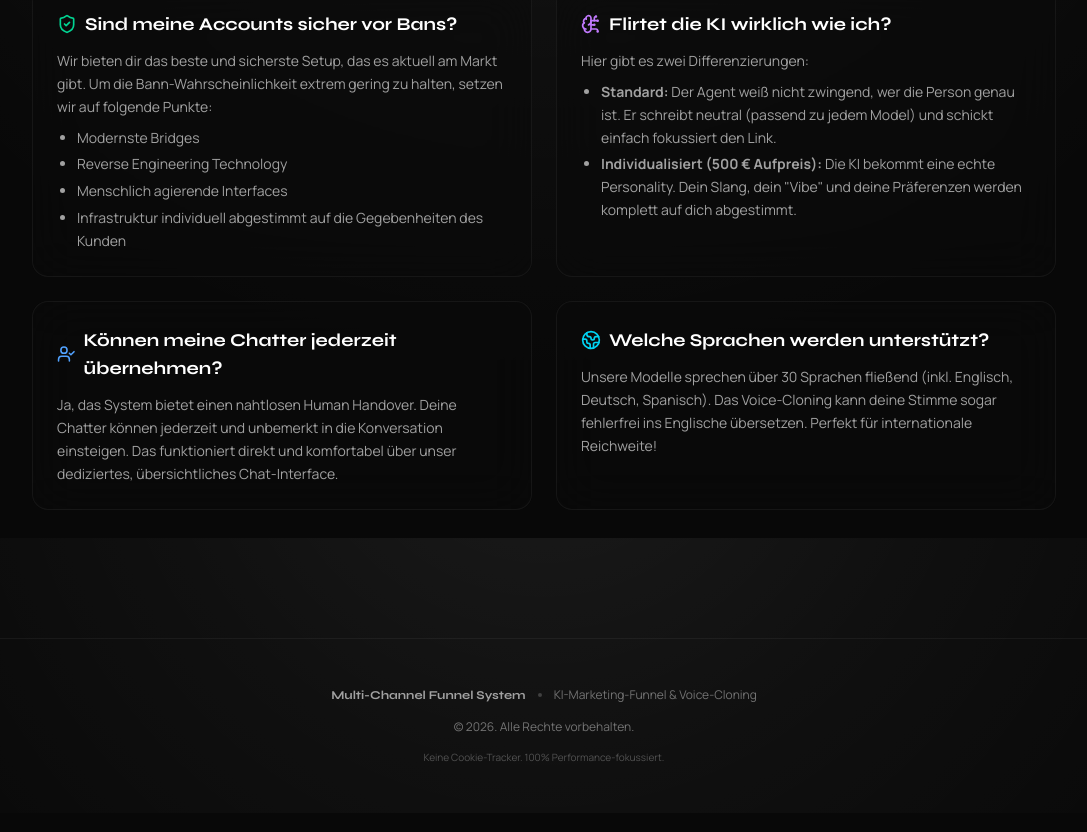
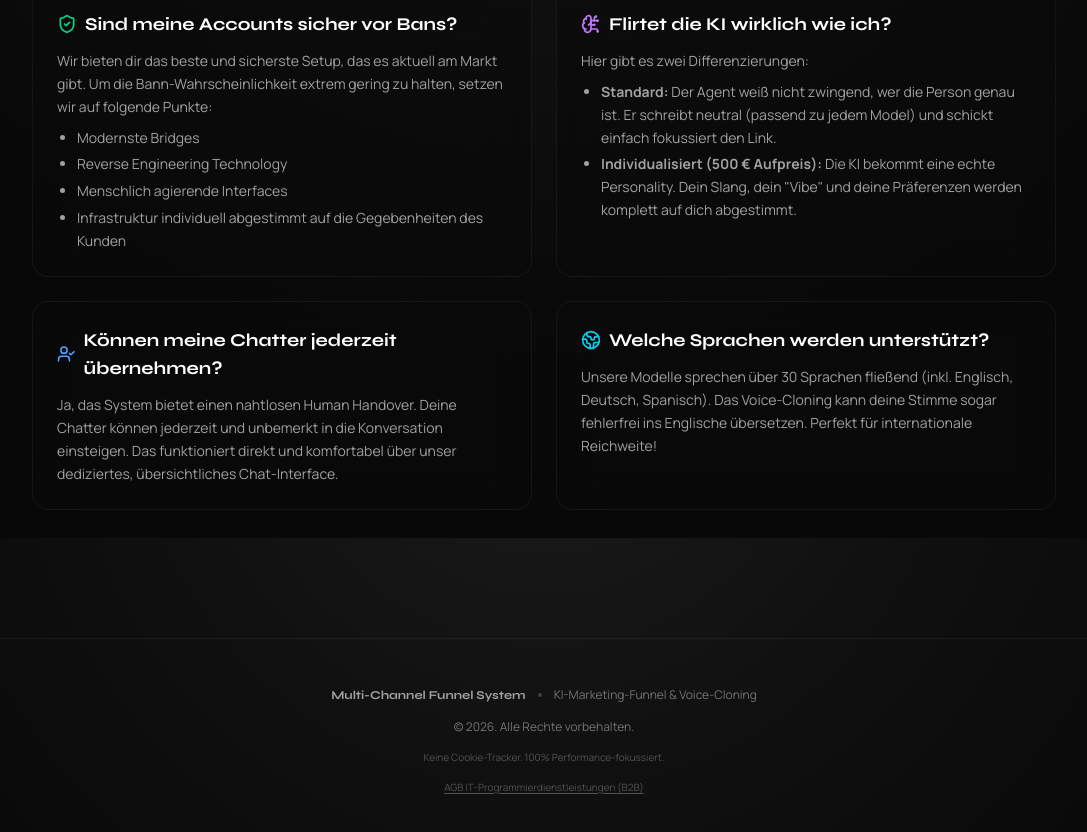
Before and after one commit to Jonaspwittmann/Marketing-Multi-Channel-Funnel, a React (Vite) app: page / in a window 1280 px wide. Shown: the part 5062-5894 px from the top of the page, without its empty margins (96-1183 px from the left). Built offline with nearby package versions, Linux system fonts and the light colour scheme.

Commit message:
Add WKO AGB link to footer

```diff
--- a/src/App.tsx
+++ b/src/App.tsx
@@ -1504,6 +1504,11 @@ export default function App() {
         </div>
         <p>© {new Date().getFullYear()}. Alle Rechte vorbehalten.</p>
         <p className="text-[10px] text-neutral-600">Keine Cookie-Tracker. 100% Performance-fokussiert.</p>
+        <div className="flex justify-center gap-4 text-[10px] text-neutral-600 mt-2">
+          <a href="https://www.wko.at/oe/information-consulting/unternehmensberatung-buchhaltung-it/agb-it-programmierdienstleistungen-b2b.pdf" target="_blank" rel="noopener noreferrer" className="hover:text-neutral-400 transition-colors underline underline-offset-2">
+            AGB IT-Programmierdienstleistungen (B2B)
+          </a>
+        </div>
       </footer>
 
     </div>
```
